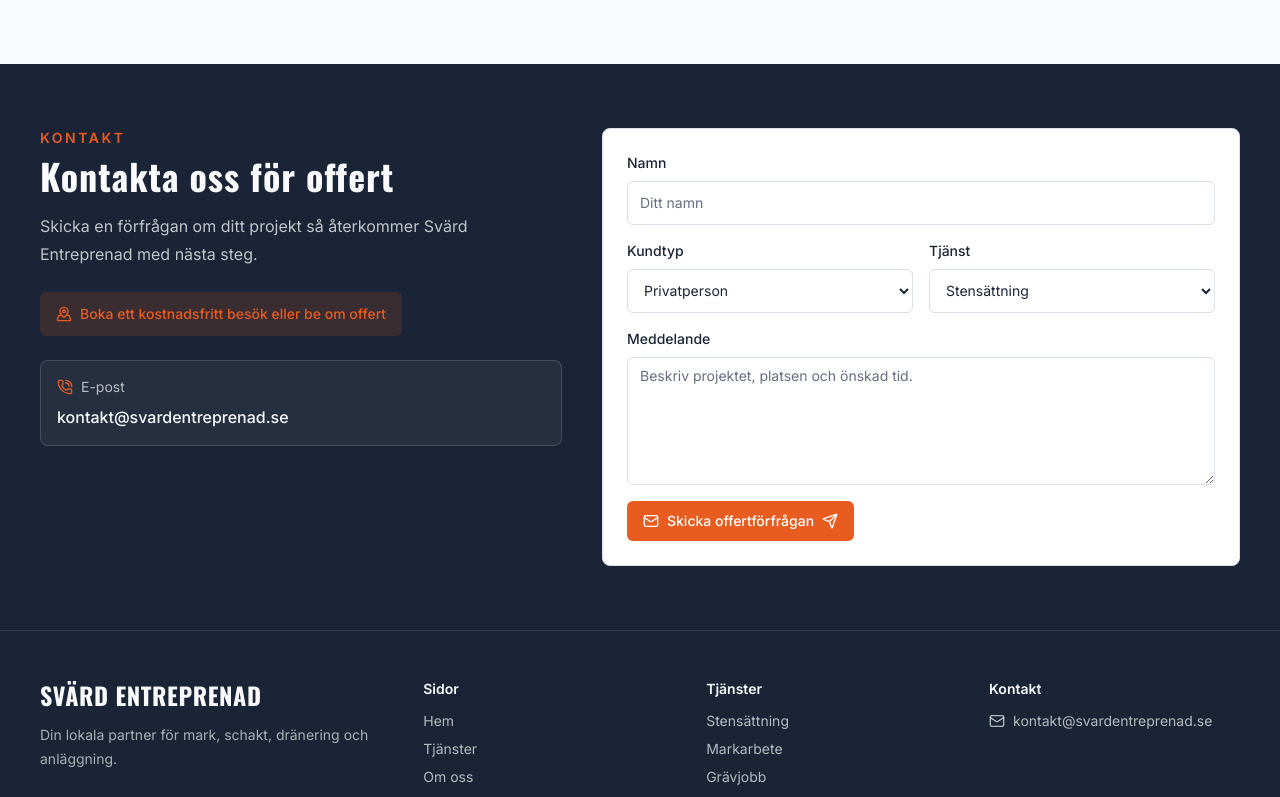
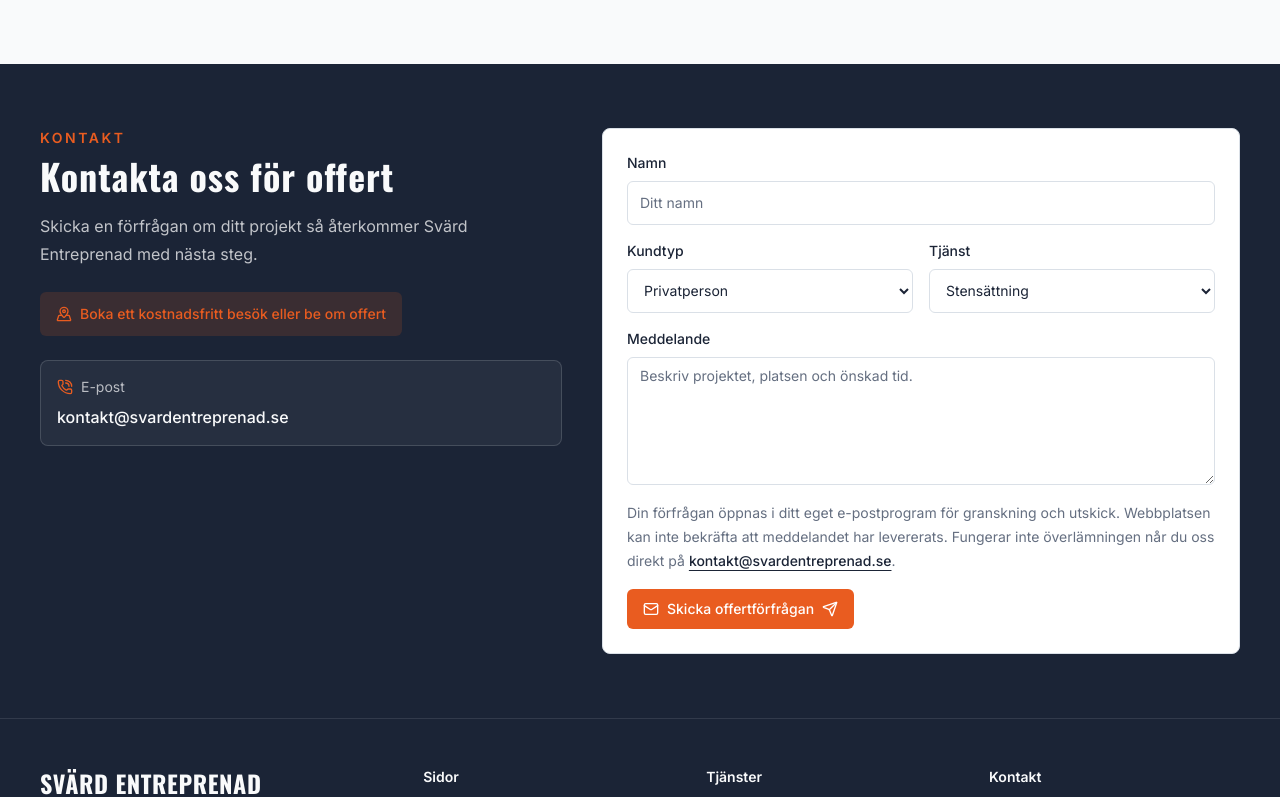
Before and after one commit to asynkron/AlvaLinus, a React (Vite) app: page / in a window 1280 px wide. Shown: the part 3340-4137 px from the top of the page. Built offline with nearby package versions, Linux system fonts and the light colour scheme.

Commit message:
Explain external email handoff beside the quote form

```diff
--- a/src/data/siteContent.ts
+++ b/src/data/siteContent.ts
@@ -249,6 +249,8 @@ export const siteContent = {
       recipientEmail: "kontakt@svardentreprenad.se",
       subject: "Offertförfrågan från alvalinus.se",
       submitLabel: "Skicka offertförfrågan",
+      handoffNote:
+        "Din förfrågan öppnas i ditt eget e-postprogram för granskning och utskick. Webbplatsen kan inte bekräfta att meddelandet har levererats. Fungerar inte överlämningen når du oss direkt på",
       nameField: {
         label: "Namn",
         name: "name",
--- a/src/pages/SiteHomePage.tsx
+++ b/src/pages/SiteHomePage.tsx
@@ -905,6 +905,7 @@ function Contact({ content }: { readonly content: SiteContent }) {
         </div>
         <form
           aria-label={form.ariaLabel}
+          aria-describedby="kontakt-handoff-note"
           action={emailAction}
           method="post"
           encType="text/plain"
@@ -956,6 +957,16 @@ function Contact({ content }: { readonly content: SiteContent }) {
               className="min-h-32 resize-y rounded-md border bg-card px-3 py-2 text-base font-normal text-foreground outline-none transition-colors placeholder:text-muted-foreground focus:border-primary sm:text-sm"
             />
           </label>
+          <p id="kontakt-handoff-note" className="text-sm leading-6 text-muted-foreground">
+            {form.handoffNote}{" "}
+            <a
+              href={emailAction}
+              className="font-medium text-foreground underline underline-offset-4 transition-colors hover:text-primary"
+            >
+              {form.recipientEmail}
+            </a>
+            .
+          </p>
           <Button type="submit" className="justify-self-start">
             <Mail className="mr-2 h-4 w-4" aria-hidden="true" />
             {form.submitLabel}
--- a/src/types/site.ts
+++ b/src/types/site.ts
@@ -70,6 +70,7 @@ export type ContactForm = {
   readonly recipientEmail: string;
   readonly subject: string;
   readonly submitLabel: string;
+  readonly handoffNote: string;
   readonly nameField: ContactTextField;
   readonly customerTypeField: ContactSelectField;
   readonly serviceField: ContactSelectField;
```
Also changed, not shown: 2 other files (tests, documents, lock files or other folders).
